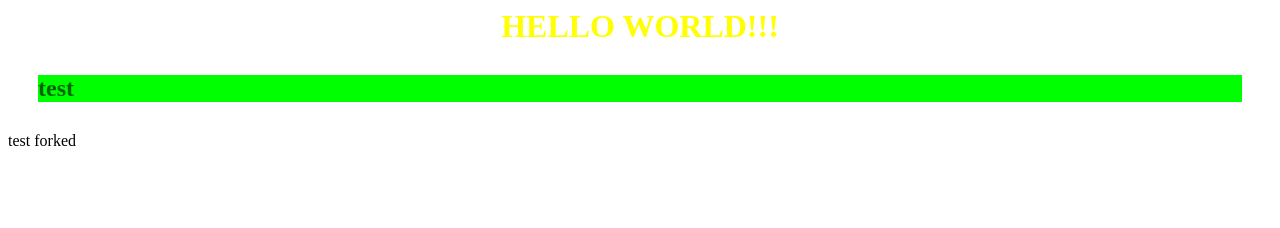
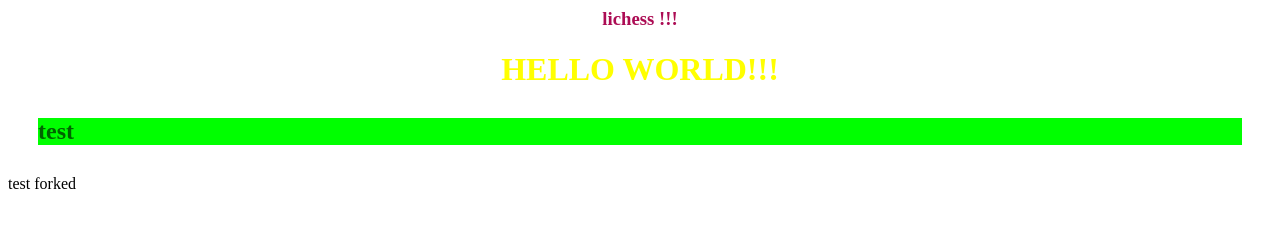
Before and after one commit to leoska/bsbo-0204-2021-prak1, a website: page app/index.html in a window 1280 px wide. Drawn offline with Linux system fonts and the light colour scheme.

Commit message:
added chess support

```diff
--- a/app/index.html
+++ b/app/index.html
@@ -3,6 +3,7 @@
 
     </head>
     <body>
+        <h3 style="color: rgb(172, 12, 84); text-align: center;">lichess !!!</h3>
         <h1 style="color: yellow; text-align: center;">HELLO WORLD!!!</h1>
         <h2 style="margin: 30px; background: lime; color: darkgreen">test</h2>
         <p> test forked</p>
```
